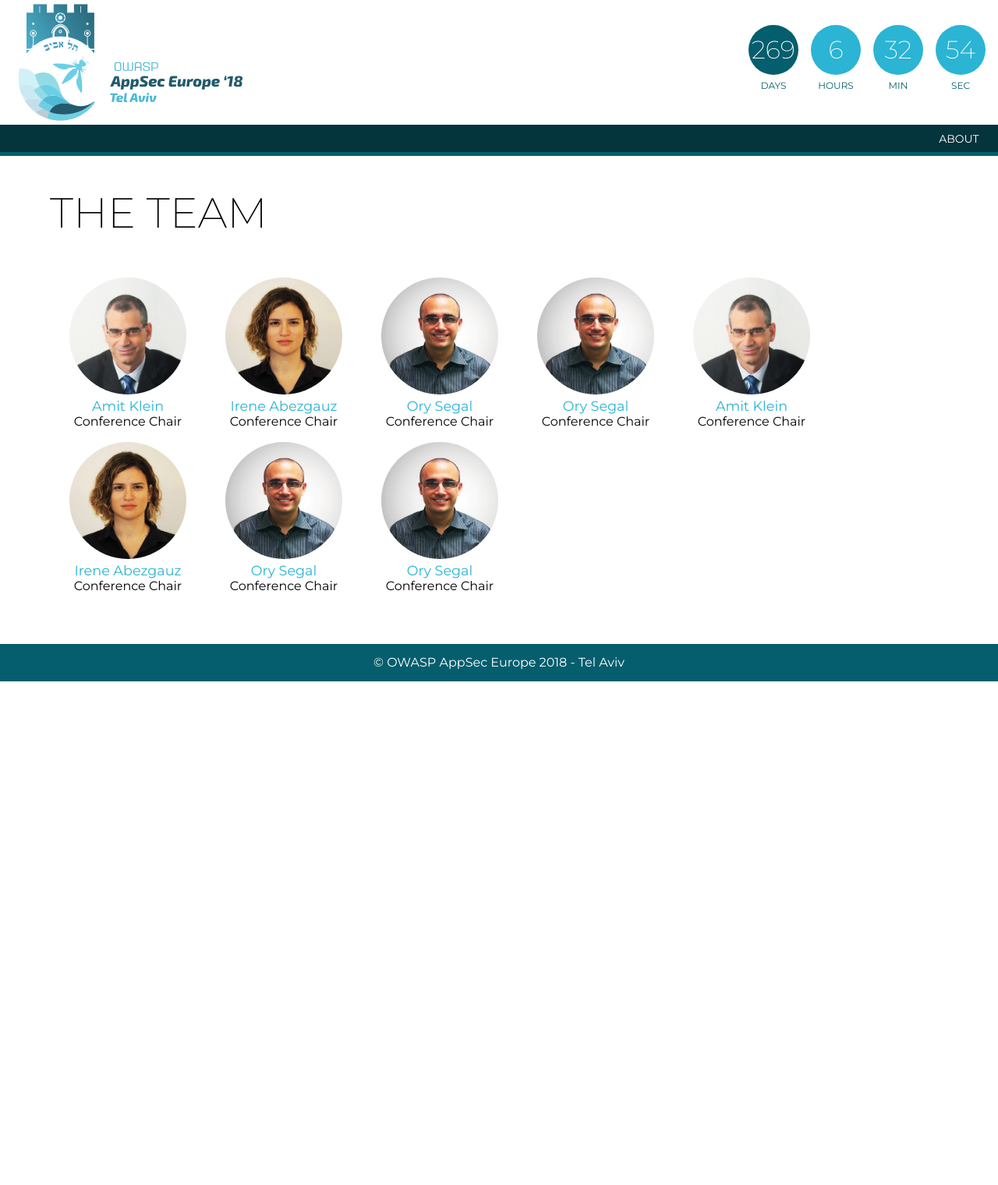
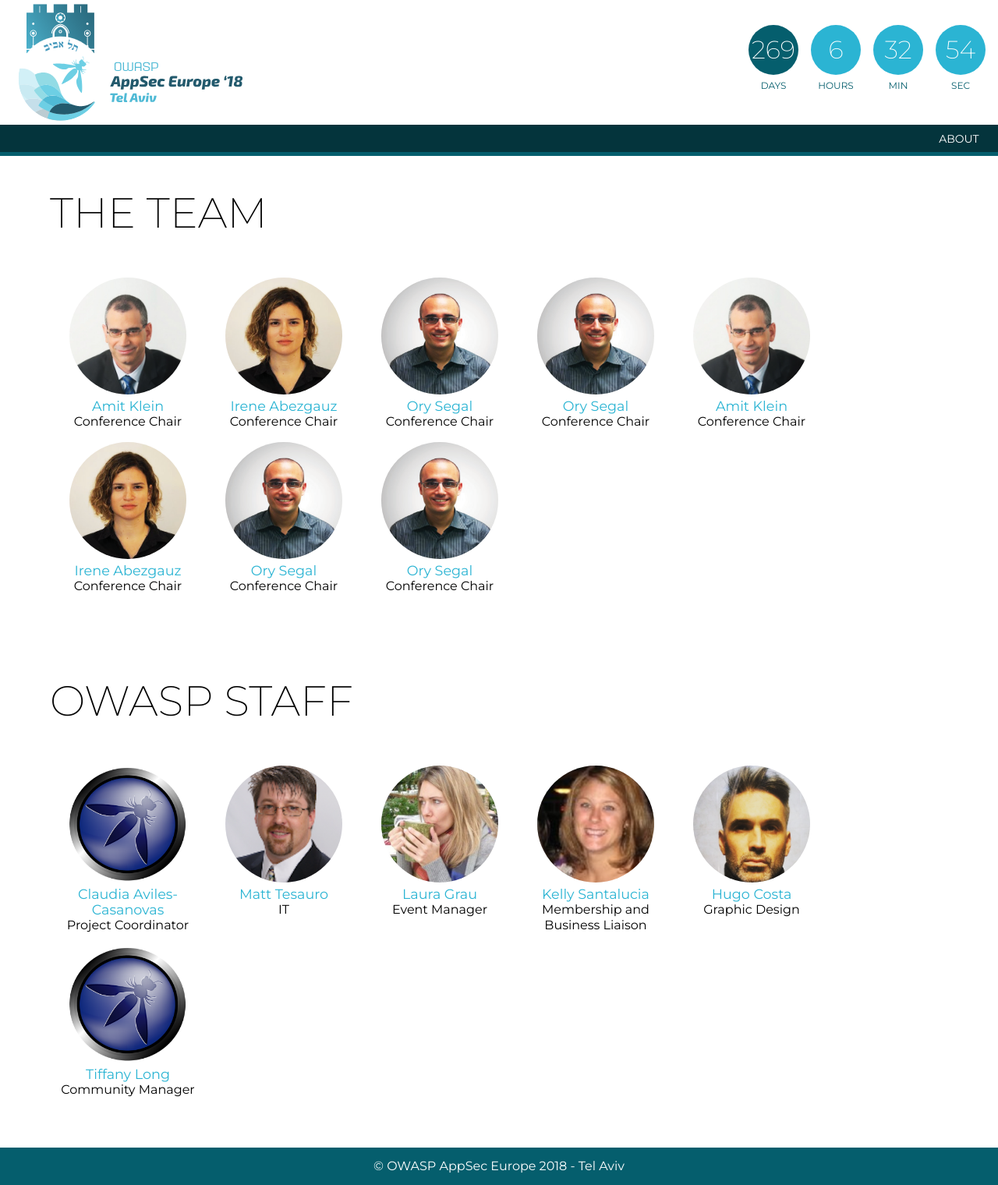
Before and after one commit to OWASP/AppSecEurope2018, a Jekyll site: the page built from about/team.html, in a window 1280 px wide. Shown: the whole page at 78% size. Built offline with Jekyll 4.4.1, drawn with Linux system fonts in a browser that asks for light colours; before the commit the page ends 900 px from its top, so only the background shows below that.

Commit message:
Adding old staff team + pictures  and agreements

```diff
--- a/_data/team.yml
+++ b/_data/team.yml
@@ -31,3 +31,22 @@
     role: Conference Chair
     title: Director of Threat Research at Akamai Technologies
     image: ory_segal.png
+staff:
+  - name: Claudia Aviles-Casanovas
+    role: Project Coordinator
+    image:
+  - name: Matt Tesauro
+    role: IT
+    image: Matt-Tesauro-150x150.png
+  - name: Laura Grau
+    role: Event Manager
+    image: Laura-Grau-150x150.png
+  - name: Kelly Santalucia
+    role: Membership and Business Liaison
+    image: staff-kelly_santalucia.png
+  - name: Hugo Costa
+    role: Graphic Design
+    image: OWASP_Staff6_Hugo_Costa-Graphic_Design.jpg
+  - name: Tiffany Long
+    role: Community Manager
+    image:
--- a/about/team.html
+++ b/about/team.html
@@ -15,5 +15,22 @@
 {% endfor %}
 </ul>
 
+</section>
+<section>
+
+<h1>OWASP Staff</h1>
+
+<ul class="team-list">
+{% for member in site.data.team.staff %}
+<li>
+	<img src="../assets/images/team/{{member.image | default: 'owasp_logo.png'}}" alt="{{member.name}} {{member.role}}">
+	<h4>{{member.name}}</h4>
+	<span class="role">{{member.role}}</span>
+</li>
+{% endfor %}
+</ul>
+
+
+
 
 </section>
--- a/assets/css/style.scss
+++ b/assets/css/style.scss
@@ -271,7 +271,7 @@
 			padding: 1em 1em;
 
 			&.img {
-			padding: 2.5em 2em;
+			padding: 2.5em 1em;
 			}
 		}
 	}
```
Also changed, not shown: assets/images/team/Laura-Grau-150x150.png (added), assets/images/team/Matt-Tesauro-150x150.png (added), assets/images/team/OWASP_Staff6_Hugo_Costa-Graphic_Design.jpg (added), assets/images/team/staff-kelly_santalucia.png (added), 3 other files.
